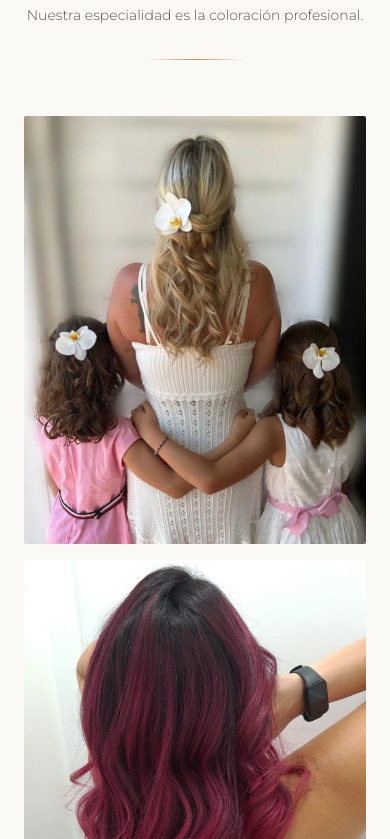
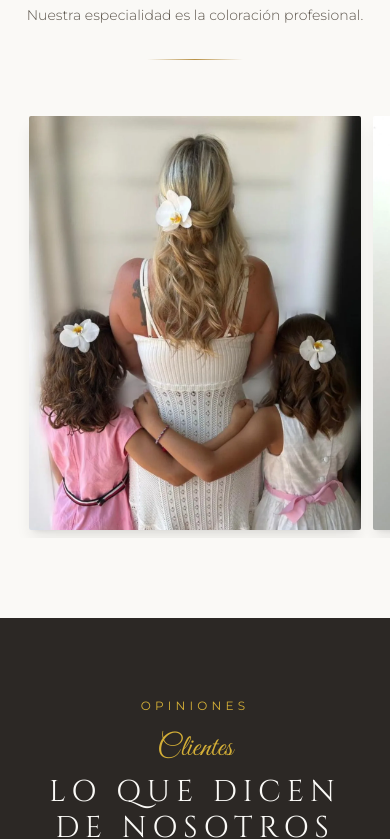
Before and after one commit to AlbertoSanzAlonso/superpelu, a React (Vite) app: page / in a window 390 px wide. Shown: the part 3065-3904 px from the top of the page. Built offline with nearby package versions, Linux system fonts and the light colour scheme.

Commit message:
feat(landing): carrusel horizontal de galería en móvil
En pantallas pequeñas la galería pasa a un scroll horizontal con snap; en tablet y desktop se mantiene la rejilla.

```diff
--- a/src/components/sections/Gallery.tsx
+++ b/src/components/sections/Gallery.tsx
@@ -1,8 +1,45 @@
 import { gallerySection } from '@/data/content'
-import { galleryImages } from '@/data/galleryImages'
+import { galleryImages, type GalleryImage } from '@/data/galleryImages'
 import { Section } from '@/components/ui/Section'
 import { ImageLightbox } from '@/components/ui/lightbox'
 import { useCallback, useMemo, useState } from 'react'
+
+type GalleryFigureProps = {
+  image: GalleryImage
+  index: number
+  onOpen: (index: number) => void
+  className?: string
+  imageClassName?: string
+}
+
+function GalleryFigure({ image, index, onOpen, className = '', imageClassName = '' }: GalleryFigureProps) {
+  return (
+    <figure
+      className={`group ui-rounded relative cursor-pointer overflow-hidden ${className}`}
+    >
+      <button
+        type="button"
+        onClick={() => onOpen(index)}
+        className="block h-full w-full cursor-pointer focus:outline-none focus:ring-2 focus:ring-gold/70"
+        aria-label={`Ampliar imagen: ${image.alt}`}
+      >
+        <img
+          src={image.src}
+          alt={image.alt}
+          width={800}
+          height={1000}
+          className={`h-full w-full cursor-pointer object-cover transition-transform duration-700 group-hover:scale-105 ${imageClassName}`}
+          loading="lazy"
+          decoding="async"
+        />
+      </button>
+      <div
+        className="pointer-events-none absolute inset-0 bg-gradient-to-t from-charcoal/40 via-transparent to-transparent opacity-0 transition-opacity duration-500 group-hover:opacity-100"
+        aria-hidden
+      />
+    </figure>
+  )
+}
 
 export function Gallery() {
   const [lightboxOpen, setLightboxOpen] = useState(false)
@@ -36,33 +73,34 @@ export function Gallery() {
       title={gallerySection.title}
       subtitle={gallerySection.subtitle}
     >
-      <div className="grid grid-cols-1 gap-4 sm:grid-cols-2 lg:grid-cols-4 lg:auto-rows-[minmax(200px,1fr)]">
+      <div className="relative left-1/2 w-screen max-w-[100vw] -translate-x-1/2 sm:hidden">
+        <div
+          className="flex snap-x snap-mandatory gap-3 overflow-x-auto scroll-smooth px-[7.5vw] pb-2 [-webkit-overflow-scrolling:touch] [scrollbar-width:none] [&::-webkit-scrollbar]:hidden"
+          aria-label="Galería de imágenes"
+        >
+          {galleryImages.map((image, index) => (
+            <GalleryFigure
+              key={image.src}
+              image={image}
+              index={index}
+              onOpen={openAt}
+              className="w-[85vw] shrink-0 snap-center shadow-lg shadow-charcoal/10"
+              imageClassName="aspect-[4/5]"
+            />
+          ))}
+        </div>
+      </div>
+
+      <div className="hidden grid-cols-1 gap-4 sm:grid sm:grid-cols-2 lg:grid-cols-4 lg:auto-rows-[minmax(200px,1fr)]">
         {galleryImages.map((image, index) => (
-          <figure
+          <GalleryFigure
             key={image.src}
-            className={`group ui-rounded relative cursor-pointer overflow-hidden ${image.span ?? ''}`}
-          >
-            <button
-              type="button"
-              onClick={() => openAt(index)}
-              className="block h-full w-full cursor-pointer focus:outline-none focus:ring-2 focus:ring-gold/70"
-              aria-label={`Ampliar imagen: ${image.alt}`}
-            >
-              <img
-                src={image.src}
-                alt={image.alt}
-                width={800}
-                height={1000}
-                className="h-full min-h-[240px] w-full cursor-pointer object-cover transition-transform duration-700 group-hover:scale-105 lg:min-h-[200px]"
-                loading="lazy"
-                decoding="async"
-              />
-            </button>
-            <div
-              className="pointer-events-none absolute inset-0 bg-gradient-to-t from-charcoal/40 via-transparent to-transparent opacity-0 transition-opacity duration-500 group-hover:opacity-100"
-              aria-hidden
-            />
-          </figure>
+            image={image}
+            index={index}
+            onOpen={openAt}
+            className={image.span ?? ''}
+            imageClassName="min-h-[240px] lg:min-h-[200px]"
+          />
         ))}
       </div>
 
```
